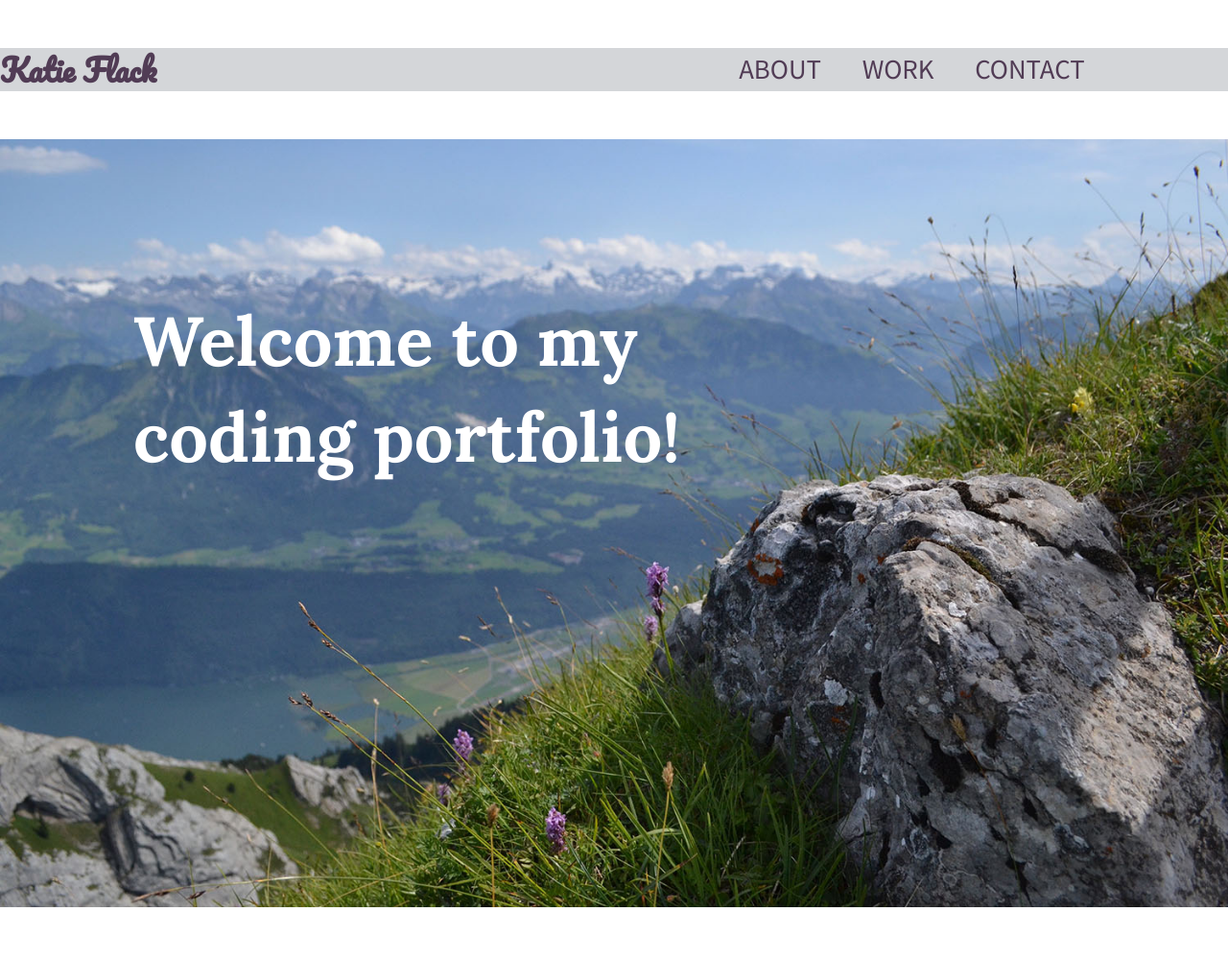
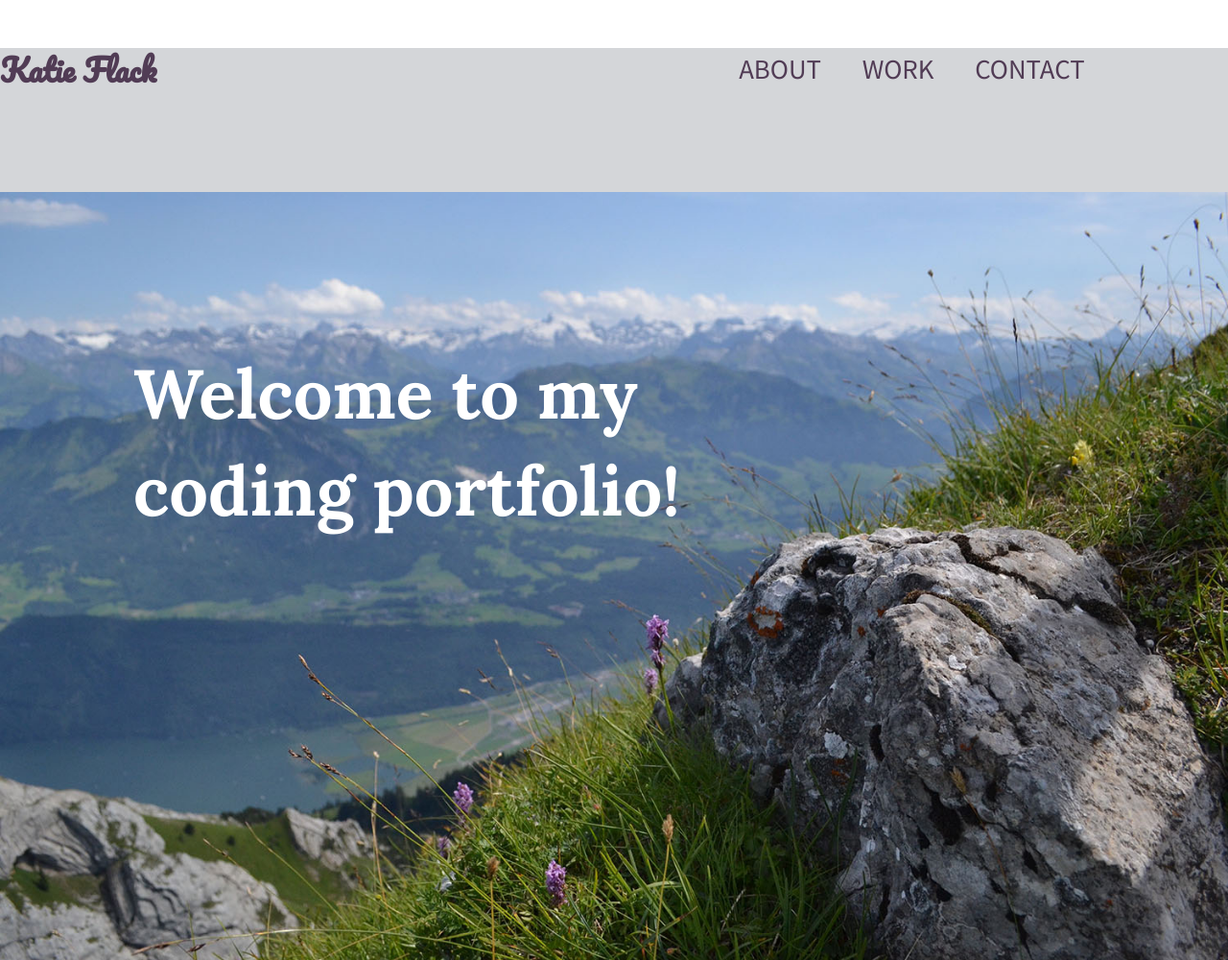
Before and after one commit to krflack/portfolio, a website built with Parcel: page index.html in a window 1280 px wide. Shown: the top 1000 px of the page at 96% size. Built offline with nearby package versions, Linux system fonts and the light colour scheme; files whose address does not match are found by name.

Commit message:
Changed header height for mobile and desktop

```diff
--- a/css/main.css
+++ b/css/main.css
@@ -498,6 +498,9 @@ footer .email {
      ================================================================= */
 
   /*Header*/
+  header {
+    height: 150px;
+  }
   header .content-wrapper {
     justify-content: space-between;
   }
```
